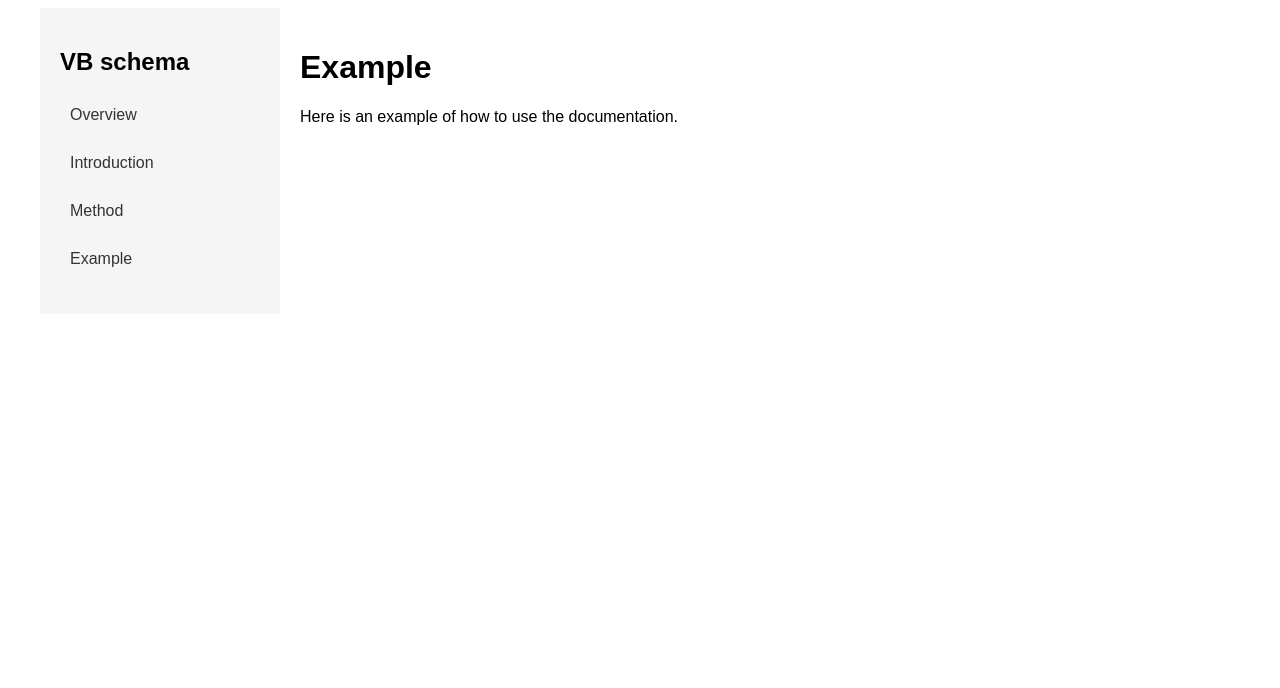
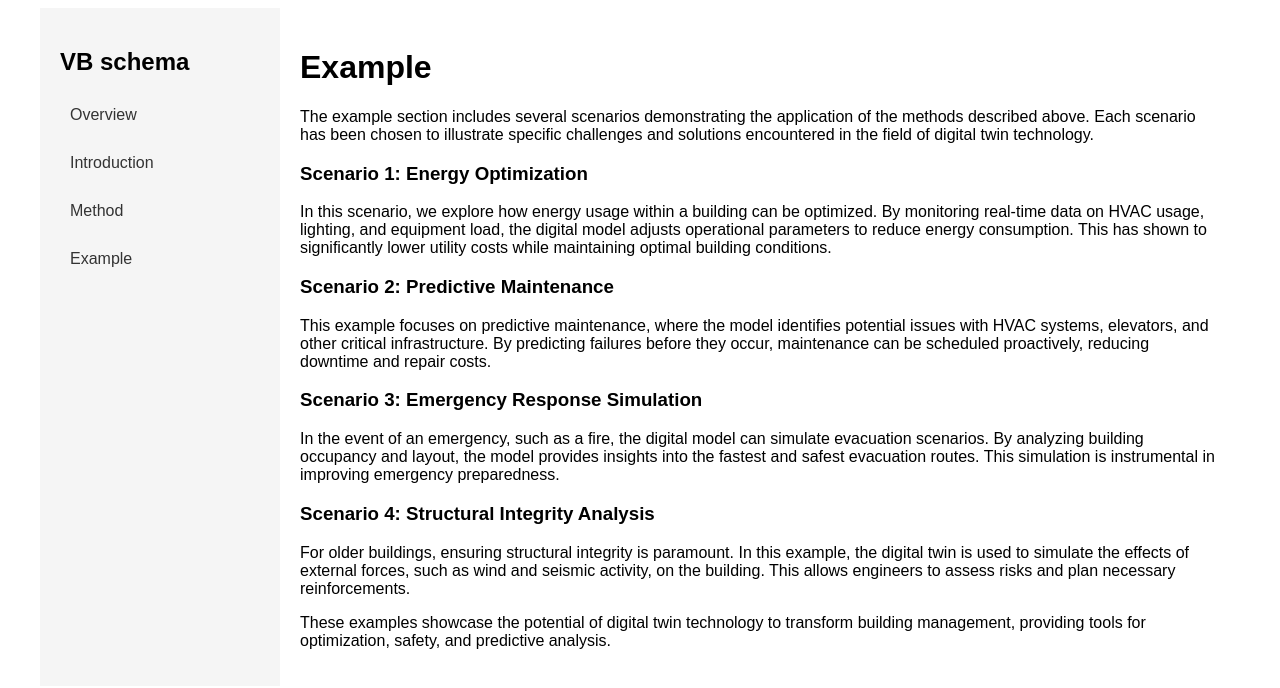
Before and after one commit to SKKU-BIST/SKLU-BIST.github.io, a Jekyll site: the page built from example.md, in a window 1280 px wide. Shown: the top 688 px of the page. Built offline with Jekyll 4.4.1, drawn with Linux system fonts in a browser that asks for light colours.

Commit message:
Update example.md

```diff
--- a/example.md
+++ b/example.md
@@ -3,4 +3,18 @@ layout: default
 title: Example
 ---
 
-Here is an example of how to use the documentation.
+The example section includes several scenarios demonstrating the application of the methods described above. Each scenario has been chosen to illustrate specific challenges and solutions encountered in the field of digital twin technology.
+
+### Scenario 1: Energy Optimization
+In this scenario, we explore how energy usage within a building can be optimized. By monitoring real-time data on HVAC usage, lighting, and equipment load, the digital model adjusts operational parameters to reduce energy consumption. This has shown to significantly lower utility costs while maintaining optimal building conditions.
+
+### Scenario 2: Predictive Maintenance
+This example focuses on predictive maintenance, where the model identifies potential issues with HVAC systems, elevators, and other critical infrastructure. By predicting failures before they occur, maintenance can be scheduled proactively, reducing downtime and repair costs.
+
+### Scenario 3: Emergency Response Simulation
+In the event of an emergency, such as a fire, the digital model can simulate evacuation scenarios. By analyzing building occupancy and layout, the model provides insights into the fastest and safest evacuation routes. This simulation is instrumental in improving emergency preparedness.
+
+### Scenario 4: Structural Integrity Analysis
+For older buildings, ensuring structural integrity is paramount. In this example, the digital twin is used to simulate the effects of external forces, such as wind and seismic activity, on the building. This allows engineers to assess risks and plan necessary reinforcements.
+
+These examples showcase the potential of digital twin technology to transform building management, providing tools for optimization, safety, and predictive analysis.
```
